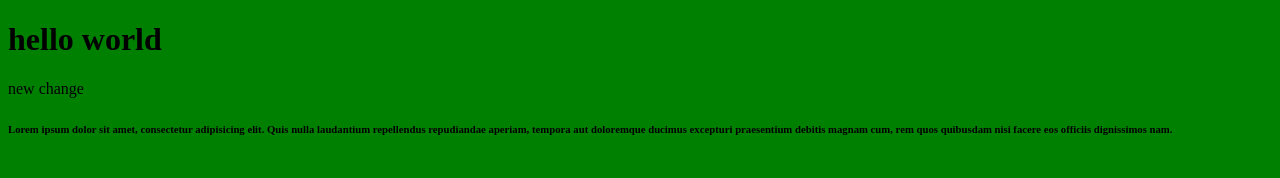
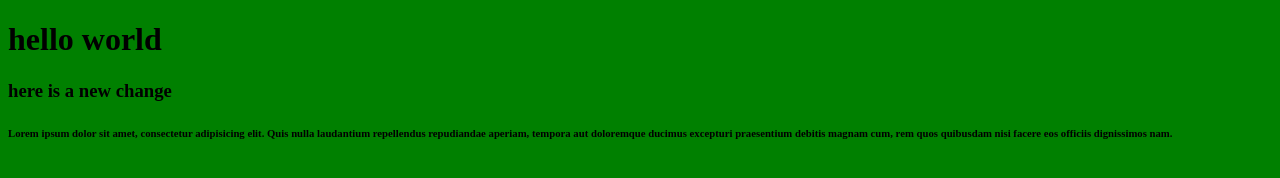
Before and after one commit to kuzmichov/site, a plain HTML site: page index.html in a window 1280 px wide. Drawn offline with Linux system fonts and the light colour scheme.

Commit message:
third commit

```diff
--- a/index.html
+++ b/index.html
@@ -7,7 +7,8 @@
 </head>
 <body>
    <h1>hello world</h1>
-   <p>new change</p>
+
+   <h3>here is a new change</h3>
 
    <h6>Lorem ipsum dolor sit amet, consectetur adipisicing elit. Quis nulla laudantium repellendus repudiandae aperiam, tempora aut doloremque ducimus excepturi praesentium debitis magnam cum, rem quos quibusdam nisi facere eos officiis dignissimos nam.</h6>
 
```
